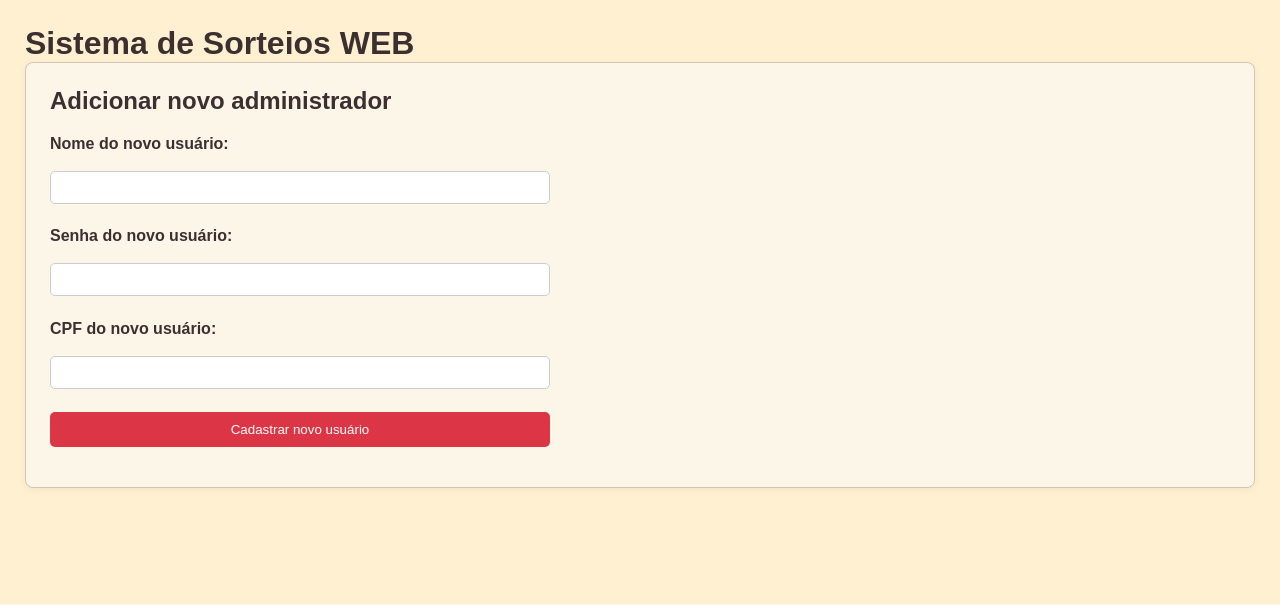
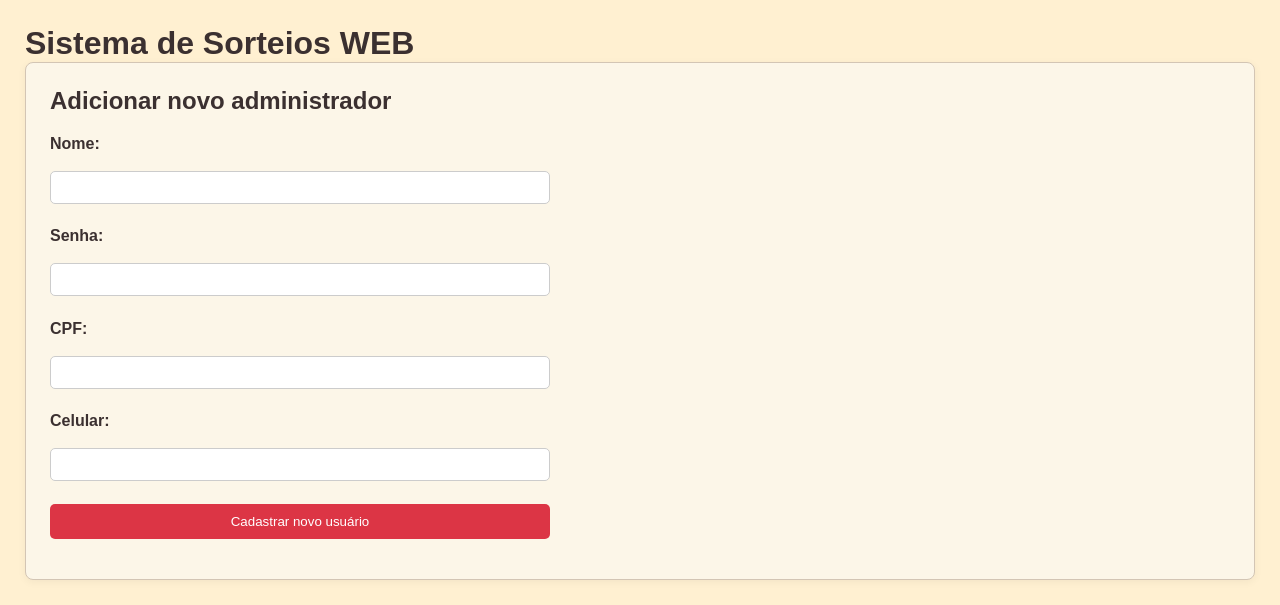
Before and after one commit to AndreScaranto/sorteio_web, a Flask app: page /cadastrar_usuario in a window 1280 px wide. Shown: the part 196-801 px from the top of the page. Run offline with Flask 3, Linux system fonts and the light colour scheme.

Commit message:
Adicionar o celular aos dados do usuário

```diff
--- a/flaskr/auth.py
+++ b/flaskr/auth.py
@@ -251,6 +251,7 @@ def cadastrar_usuario():
         username = request.form.get("usuario", "").strip()
         password = request.form.get("senha", "")
         cpf = request.form.get("cpf", "")
+        celular = request.form.get("celular", "")
         db = get_db()
         error = None
 
@@ -260,6 +261,8 @@ def cadastrar_usuario():
             error = "Preencha sua senha."
         elif not cpf:
             error = "Preencha o CPF."
+        elif not celular:
+            error = "Preencha o celular."
 
         if error is None:
 
@@ -271,8 +274,8 @@ def cadastrar_usuario():
                 error = f"Já há um usuário cadastrado com o CPF {cpf}."
             else:
                 db.execute(
-                    "INSERT INTO usuario (username, password, cpf) VALUES (?, ?, ?)",
-                    (username, generate_password_hash(password),cpf)
+                    "INSERT INTO usuario (username, password, cpf,celular) VALUES (?, ?, ?, ?)",
+                    (username, generate_password_hash(password), cpf, celular)
                 )
                 db.commit()
                 flash(f"Novo usuario cadastrado com o nome {username} com sucesso.")
--- a/flaskr/schema.sql
+++ b/flaskr/schema.sql
@@ -2,6 +2,7 @@ DROP TABLE IF EXISTS administrador;
 DROP TABLE IF EXISTS bilhete;
 DROP TABLE IF EXISTS codigo;
 DROP TABLE IF EXISTS sorteio;
+DROP TABLE IF EXISTS usuario;
 
 CREATE TABLE administrador (
   id_admin INTEGER PRIMARY KEY AUTOINCREMENT,
@@ -14,7 +15,8 @@ CREATE TABLE usuario (
   id_usuario INTEGER PRIMARY KEY AUTOINCREMENT,
   username TEXT UNIQUE NOT NULL,
   password TEXT NOT NULL,
-  CPF INTEGER NOT NULL
+  CPF INTEGER NOT NULL,
+  celular INTEGER NOT NULL
 );
 
 CREATE TABLE bilhete (
--- a/flaskr/templates/auth/cadastrar_usuario.html
+++ b/flaskr/templates/auth/cadastrar_usuario.html
@@ -6,14 +6,17 @@
   <h2 style="margin-bottom: 20px;">Adicionar novo administrador</h2>
 
   <form method="post" style="display: flex; flex-direction: column; gap: 10px; max-width: 500px;">
-    <label for="usuario">Nome do novo usuário:</label>
+    <label for="usuario">Nome:</label>
     <input name="usuario" id="usuario" required style="padding: 8px; border-radius: 5px; border: 1px solid #ccc;">
 
-    <label for="senha">Senha do novo usuário:</label>
+    <label for="senha">Senha:</label>
     <input name="senha" id="senha" type="password" required style="padding: 8px; border-radius: 5px; border: 1px solid #ccc;">
 
-    <label for="cpf">CPF do novo usuário:</label>
+    <label for="cpf">CPF:</label>
     <input name="cpf" id="cpf" required style="padding: 8px; border-radius: 5px; border: 1px solid #ccc;">
+
+    <label for="celular">Celular:</label>
+    <input name="celular" id="celular" required style="padding: 8px; border-radius: 5px; border: 1px solid #ccc;">
 
     <button type="submit" style="padding: 10px; background-color: #dc3545; color: white; border: none; border-radius: 5px;">
       Cadastrar novo usuário
```
Also changed, not shown: instance/flaskr.sqlite.
